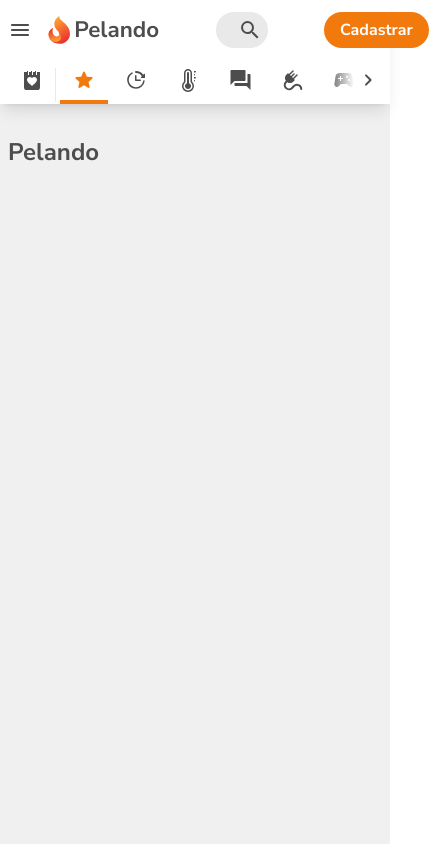
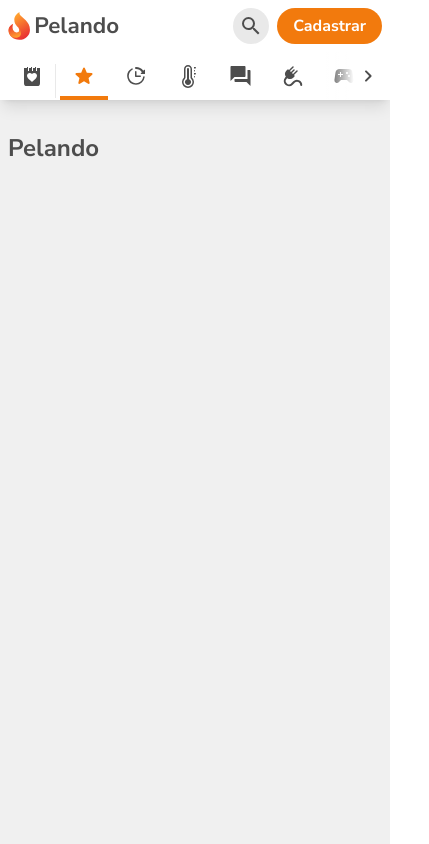
Before and after one commit to wfl-junior/pelando-clone, a Next.js app in the folder packages/web/: page / in a window 390 px wide. Shown: the whole page, 429 px wide, since content can reach past the window. Built offline with nearby package versions, Linux system fonts and the light colour scheme.

Commit message:
responsividade de header top section

```diff
--- a/packages/web/components/Header/TopSection.tsx
+++ b/packages/web/components/Header/TopSection.tsx
@@ -5,9 +5,9 @@
 import { Logo } from "../Logo";
 
 export const TopSection: React.FC = () => (
-  <div className="flex justify-between gap-14 pt-3">
-    <div className="flex items-center gap-4">
-      <button className="cursor-pointer">
+  <div className="xs:gap-2 flex gap-1 pt-2 sm:pt-3 md:justify-between md:gap-14">
+    <div className="flex flex-grow items-center gap-4 md:flex-grow-0">
+      <button className="hidden cursor-pointer md:block">
         <HamburguerIcon className="w-6" />
       </button>
 
@@ -18,15 +18,15 @@
       </Link>
     </div>
 
-    <div className="relative my-auto flex-grow">
+    <div className="relative md:my-auto md:flex-grow">
       <input
         type="text"
-        className="bg-input-background dark:bg-dark-input-background w-full rounded-full py-1.5 pr-9 pl-4 focus:outline-none"
+        className="bg-input-background dark:bg-dark-input-background hidden w-full rounded-full py-1.5 pr-9 pl-4 focus:outline-none md:block"
         placeholder="Procure por promoções ou lojas"
         autoComplete="off"
       />
 
-      <button className="absolute inset-y-0 right-1.5 cursor-pointer rounded-full">
+      <button className="bg-input-background dark:bg-dark-input-background absolute right-1 flex aspect-square w-9 cursor-pointer items-center justify-center rounded-full md:inset-y-0">
         <SearchIcon className="w-6" />
       </button>
     </div>
```
